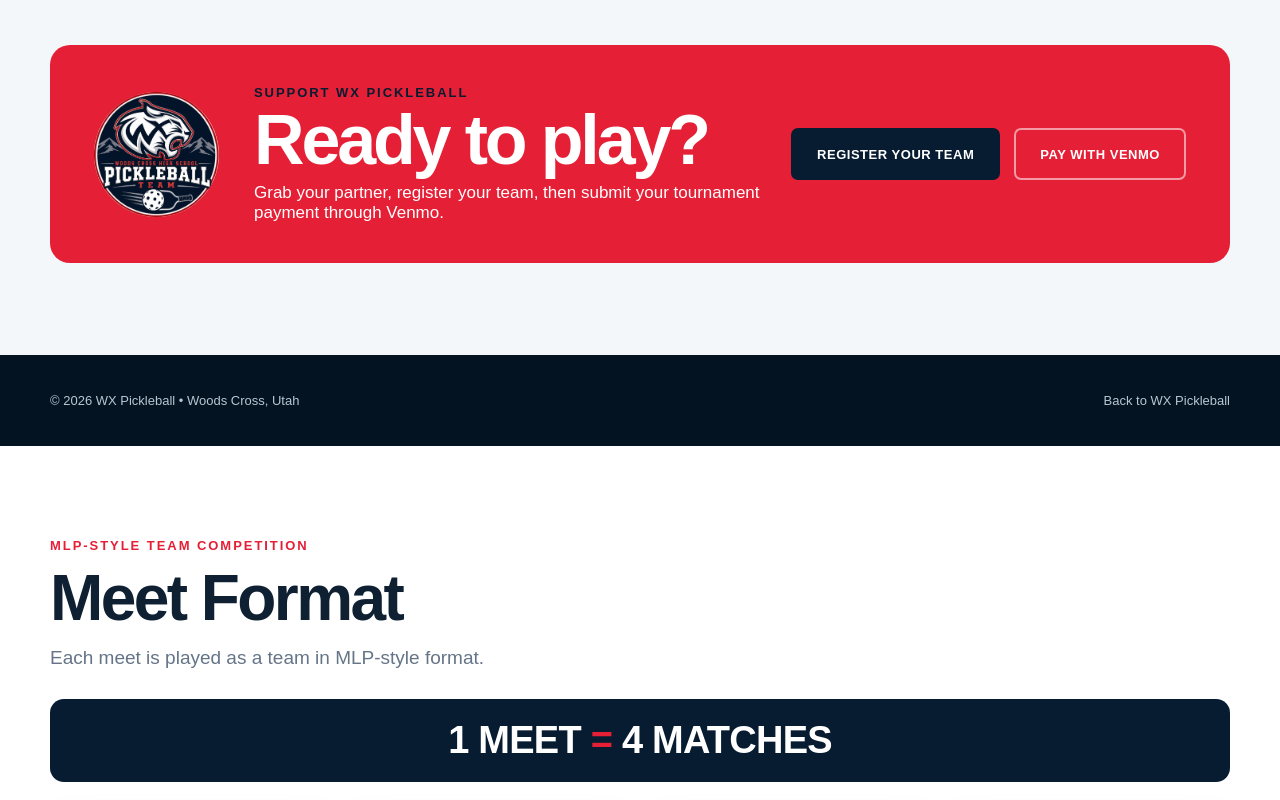
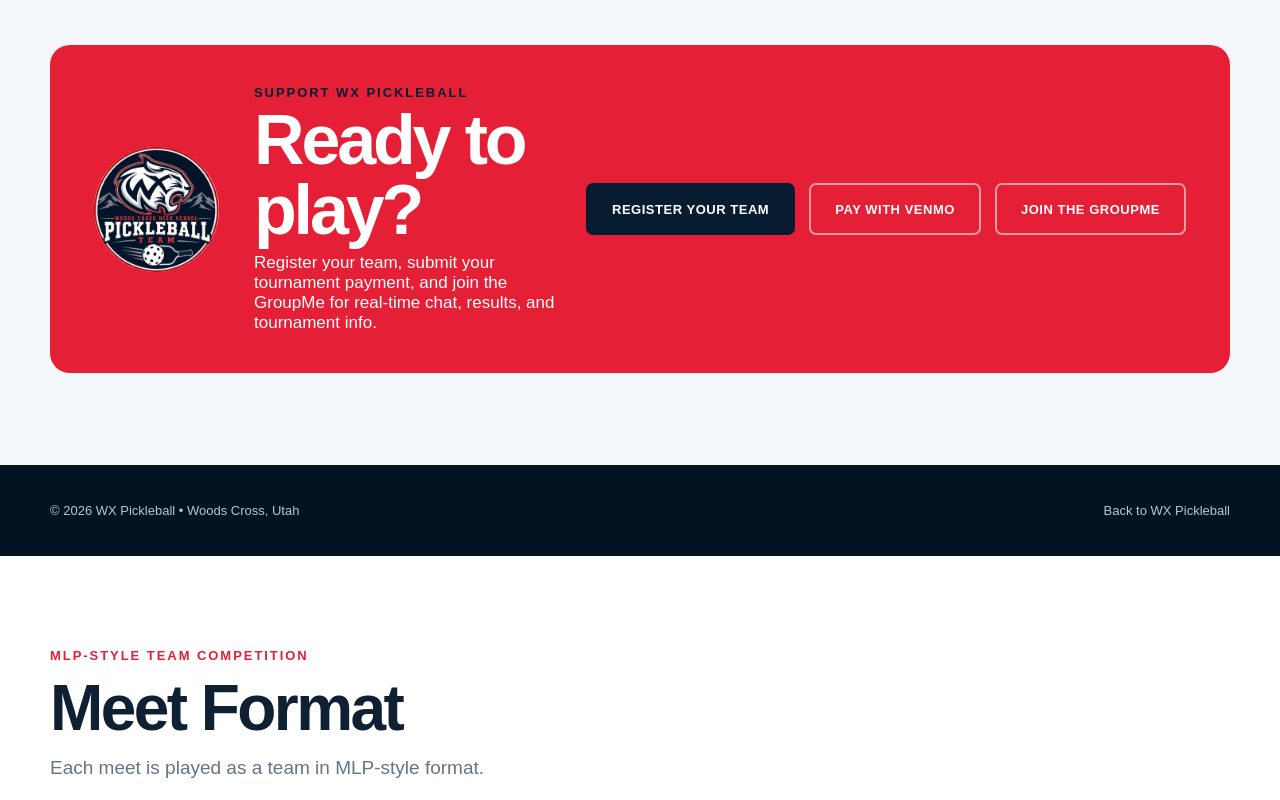
Before and after one commit to colesp-ui/wxpickleball, a Next.js app: page /tournament in a window 1280 px wide. Shown: the part 3120-3920 px from the top of the page. Built offline with nearby package versions, Linux system fonts and the light colour scheme.

Commit message:
Add GroupMe link to fundraiser page

```diff
--- a/app/tournament/page.js
+++ b/app/tournament/page.js
@@ -4,6 +4,7 @@
 const photos = ["/IMG_2067.jpeg", "/IMG_2072.jpeg", "/IMG_2090.jpeg", "/IMG_2092.jpeg"];
 const REGISTRATION_URL = "https://docs.google.com/forms/d/e/1FAIpQLScYDjj9CJMCelDYZaMjmk3iaEIU6dSIonE3viC4NbuSsJCNsw/viewform?usp=header";
 const PAYMENT_URL = "https://venmo.com/code?user_id=4634788421961710994&created=1788029199.874104&printed=1";
+const GROUPME_URL = "https://groupme.com/join_group/109853728/BgH41V2x";
 
 export default function TournamentPage() {
   return (
@@ -24,7 +25,7 @@
 
         <section className="tournament-gallery section" id="photos"><div className="container"><div className="kicker">WX Pickleball</div><h2>Come be part of it.</h2><div className="tournament-photo-grid">{photos.map((photo, i) => <figure key={photo} className={i === 0 ? "wide" : ""}><img src={photo} alt="WX Pickleball tournament" /></figure>)}</div></div></section>
 
-        <section className="section tournament-register" id="register"><div className="container"><div className="tournament-register-box"><img src={LOGO} alt="WX Pickleball"/><div><div className="kicker dark-kicker">Support WX Pickleball</div><h2>Ready to play?</h2><p>Grab your partner, register your team, then submit your tournament payment through Venmo.</p></div><div className="actions"><a className="btn cta-btn" href={REGISTRATION_URL} target="_blank" rel="noopener noreferrer">Register Your Team</a><a className="btn btn-secondary" href={PAYMENT_URL} target="_blank" rel="noopener noreferrer">Pay with Venmo</a></div></div></div></section>
+        <section className="section tournament-register" id="register"><div className="container"><div className="tournament-register-box"><img src={LOGO} alt="WX Pickleball"/><div><div className="kicker dark-kicker">Support WX Pickleball</div><h2>Ready to play?</h2><p>Register your team, submit your tournament payment, and join the GroupMe for real-time chat, results, and tournament info.</p></div><div className="actions"><a className="btn cta-btn" href={REGISTRATION_URL} target="_blank" rel="noopener noreferrer">Register Your Team</a><a className="btn btn-secondary" href={PAYMENT_URL} target="_blank" rel="noopener noreferrer">Pay with Venmo</a><a className="btn btn-secondary" href={GROUPME_URL} target="_blank" rel="noopener noreferrer">Join the GroupMe</a></div></div></div></section>
       </main>
       <footer className="footer"><div className="container footer-inner"><span>© 2026 WX Pickleball • Woods Cross, Utah</span><a href="/">Back to WX Pickleball</a></div></footer>
     </>
```
